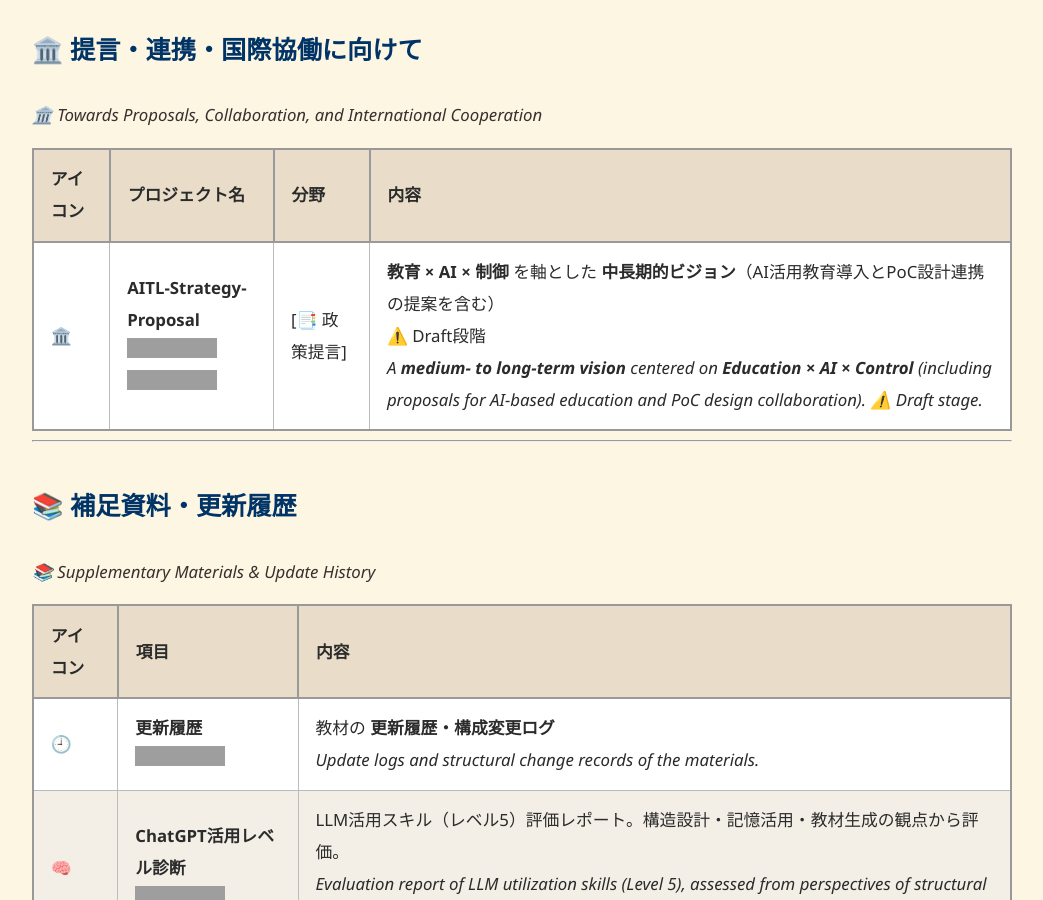
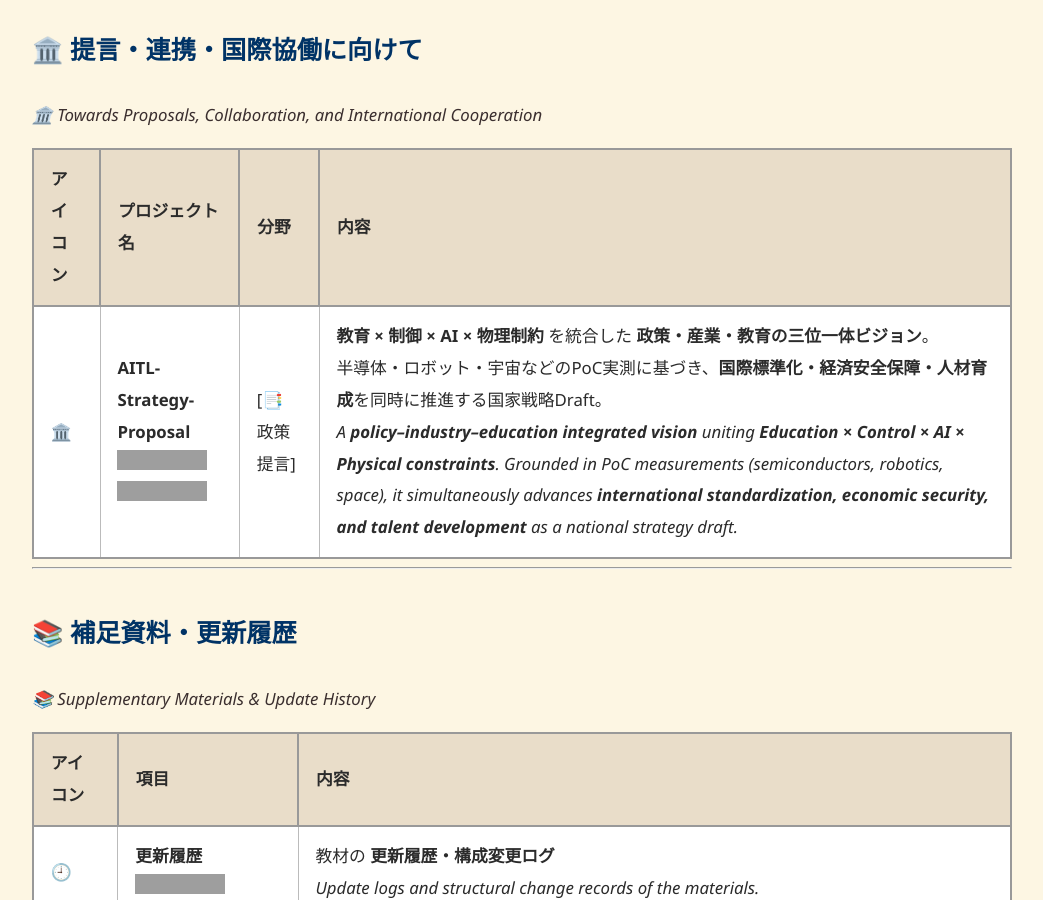
Before and after one commit to Samizo-AITL/Samizo-AITL.github.io, a Jekyll site: the page built from index.md, in a window 1280 px wide and 900 px high, scrolled down 6680 px, cut to the strip 0-900 px from the top of the window. Shown: the whole strip, without its empty margins (118-1161 px from the left). Built offline with Jekyll 4.4.1, drawn with Linux system fonts in a browser that asks for light colours; grey boxes are pictures that could not be loaded.

Commit message:
Update index.md

```diff
--- a/index.md
+++ b/index.md
@@ -140,7 +140,7 @@ flowchart TD
 
 | アイコン | プロジェクト名 | 分野 | 内容 |
 |----------|----------------|------|------|
-| 🏛️ | **AITL-Strategy-Proposal**<br>[![🌐 View Site](https://img.shields.io/badge/View-Site-brightgreen?logo=github)](https://samizo-aitl.github.io/AITL-Strategy-Proposal/)<br>[![💻 View Repo](https://img.shields.io/badge/View-Repo-blue?logo=github)](https://github.com/Samizo-AITL/AITL-Strategy-Proposal) | [📑 政策提言] | **教育 × AI × 制御** を軸とした **中長期的ビジョン**（AI活用教育導入とPoC設計連携の提案を含む）<br>⚠️ Draft段階<br>*A **medium- to long-term vision** centered on **Education × AI × Control** (including proposals for AI-based education and PoC design collaboration). ⚠️ Draft stage.* |
+| 🏛️ | **AITL-Strategy-Proposal**<br>[![🌐 View Site](https://img.shields.io/badge/View-Site-brightgreen?logo=github)](https://samizo-aitl.github.io/AITL-Strategy-Proposal/)<br>[![💻 View Repo](https://img.shields.io/badge/View-Repo-blue?logo=github)](https://github.com/Samizo-AITL/AITL-Strategy-Proposal) | [📑 政策提言] | **教育 × 制御 × AI × 物理制約** を統合した **政策・産業・教育の三位一体ビジョン**。<br>半導体・ロボット・宇宙などのPoC実測に基づき、**国際標準化・経済安全保障・人材育成**を同時に推進する国家戦略Draft。<br>*A **policy–industry–education integrated vision** uniting **Education × Control × AI × Physical constraints**. Grounded in PoC measurements (semiconductors, robotics, space), it simultaneously advances **international standardization, economic security, and talent development** as a national strategy draft.* |
 
 ---
 
```
